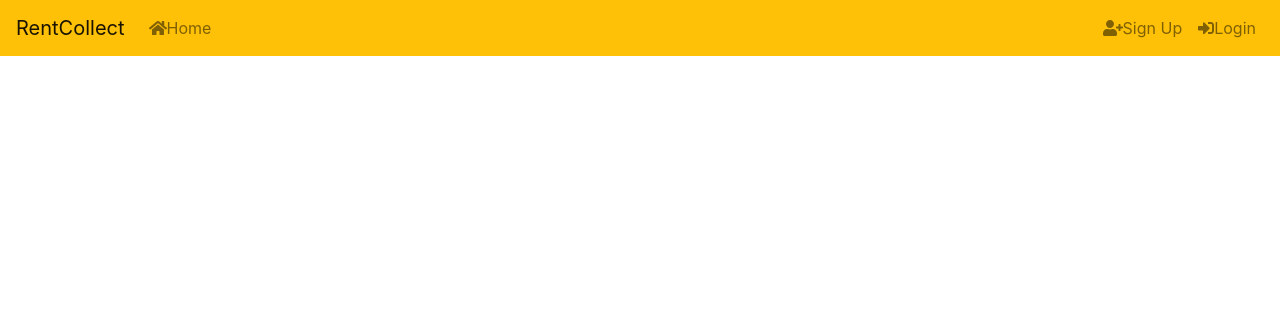
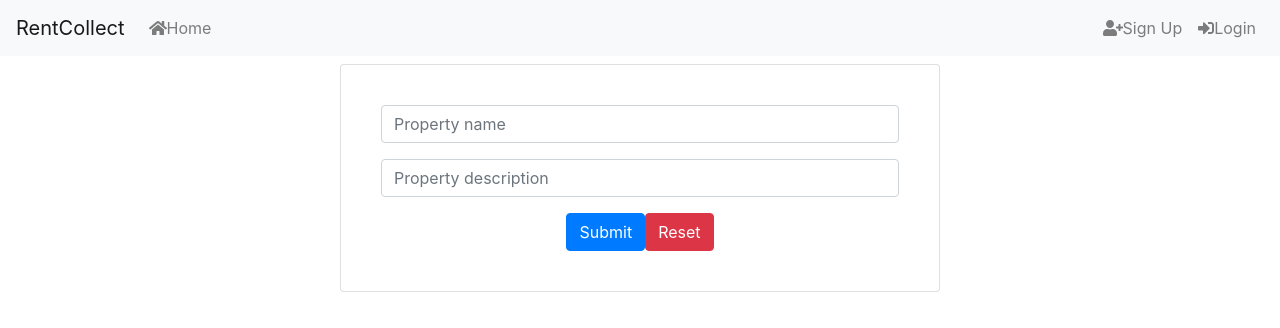
Before and after one commit to skillsapphire/rent-collect-fe, a Vue app: page /createproperty/c in a window 1280 px wide. Shown: the top 328 px of the page. Built offline with nearby package versions, Linux system fonts and the light colour scheme.

Commit message:
crud ops property

```diff
--- a/src/App.vue
+++ b/src/App.vue
@@ -1,6 +1,6 @@
 <template>
   <div id="app">
-    <nav class="navbar navbar-expand navbar-light bg-warning">
+    <nav class="navbar navbar-expand navbar-light bg-light mb-2">
       <a href class="navbar-brand" @click.prevent>RentCollect</a>
       <div class="navbar-nav mr-auto">
         <li class="nav-item">
@@ -18,7 +18,7 @@
           <router-link to="/properties" class="nav-link">All Properties</router-link>
         </li>
         <li v-if="showIfAdmin" class="nav-item">
-          <router-link to="/createproperty" class="nav-link">Create Property</router-link>
+          <router-link to="/createproperty/c" class="nav-link">Create Property</router-link>
         </li>
         <li class="nav-item">
           <router-link v-if="currentUser" to="/user" class="nav-link">User</router-link>
--- /dev/null
+++ b/src/models/property.js
@@ -0,0 +1,6 @@
+export default class PropertyModel {
+    constructor(name, description) {
+      this.name = name;
+      this.description = description;
+    }
+  }
--- a/src/router.js
+++ b/src/router.js
@@ -33,6 +33,18 @@ export const router = new Router({
       component: () => import('./views/Profile.vue')
     },
     {
+      path: '/properties',
+      name: 'Property',
+       // lazy-loaded
+       component: () => import('./views/property/Property.vue')
+    },
+    {
+      path: '/createproperty/:propId',
+      name: 'CreateProperty',
+       // lazy-loaded
+       component: () => import('./views/property/CreateProperty.vue')
+    },
+    {
       path: '/admin',
       name: 'admin',
       // lazy-loaded
--- /dev/null
+++ b/src/services/prop.service.js
@@ -0,0 +1,36 @@
+import axios from 'axios';
+import authHeader from './auth-header';
+
+const API_URL = 'http://localhost:9090/api/';
+
+class PropService {
+
+  property = {};
+
+  setProperty(property){
+    this.property = property;
+  }
+  getPropertyData(){
+    return this.property;
+  }
+  getAllProperties(userId) {
+    return axios.get(API_URL + 'property/'+userId, { headers: authHeader() });
+  }
+  getProperty(userId, propertyId) {
+    return axios.get(API_URL + 'user/'+userId+ '/property/'+ propertyId, { headers: authHeader() });
+  }
+  createEditProperty(userId, property) {
+    if(property.id){
+      return axios.put(API_URL + 'user/'+userId+ '/property/'+ property.id, property, { headers: authHeader() });
+    }
+    return axios.post(API_URL + 'property/'+userId, property, { headers: authHeader() });
+  }
+
+  deleteProperty(userId, propertyId) {
+    return axios.delete(API_URL + 'user/'+userId+ '/property/'+ propertyId, { headers: authHeader() });
+  }
+
+
+}
+
+export default new PropService();
--- /dev/null
+++ b/src/views/property/CreateProperty.vue
@@ -0,0 +1,97 @@
+<template>
+  <div class="card-container card mx-auto">
+    <form @submit="createEditProperty">
+      <div class="form-group">
+        <input
+          type="text"
+          v-model="property.name"
+          name="PropertyName"
+          class="form-control"
+          placeholder="Property name"
+          v-validate="'required|min:1|max:50'"
+        />
+      </div>
+      <div
+        v-if="submitted && errors.has('PropertyName')"
+        class="alert alert-danger"
+      >{{errors.first('PropertyName')}}</div>
+      <div class="form-group">
+        <input
+          type="text"
+          v-model="property.description"
+          name="PropertyDescription"
+          class="form-control"
+          placeholder="Property description"
+          v-validate="'required|min:1|max:500'"
+        />
+      </div>
+      <div
+        v-if="submitted && errors.has('PropertyDescription')"
+        class="alert alert-danger"
+      >{{errors.first('PropertyDescription')}}</div>
+      <div class="text-center">
+        <button class="btn btn-primary">Submit</button>
+        <button class="btn btn-danger" @click="resetForm">Reset</button>
+      </div>
+    </form>
+    <div
+      v-if="message"
+      class="alert mt-2"
+      :class="successful ? 'alert-success' : 'alert-danger'"
+    >{{message}}</div>
+  </div>
+</template>
+<script>
+import PropertyModel from '../../models/property';
+import PropService from '../../services/prop.service';
+export default {
+  name: 'CreateProperty',
+  data() {
+    return {
+      property: new PropertyModel('', ''),
+      message: '',
+      successful: true,
+      submitted: false
+    };
+  },
+  mounted(){
+      let propId = this.$route.params.propId;
+      if(propId != 'c'){
+          PropService.getProperty(this.$store.state.auth.user.id, propId).then(
+              response => {
+                  this.property = response.data;
+              }
+          );
+      }
+  },
+  methods: {
+      resetForm(){
+          this.property = new PropertyModel('', '');
+      },
+    createEditProperty(e) {
+      e.preventDefault();
+      this.submitted = true;
+      this.$validator.validate().then(isValid => {
+          if(isValid){
+            let userId = this.$store.state.auth.user.id;
+            PropService.createEditProperty(userId, this.property).then(
+                response => {
+                this.message = 'Operation successfully';
+                },
+                error => {
+                this.message = 'Error occured please try again';
+                this.successful = false;
+                }
+            );
+          }
+    });
+    }
+  }
+};
+</script>
+<style scoped>
+.card-container.card {
+  max-width: 600px !important;
+  padding: 40px 40px;
+}
+</style>
--- /dev/null
+++ b/src/views/property/Property.vue
@@ -0,0 +1,119 @@
+<template>
+  <div class="container">
+    <span v-if="totalPropertiesCount != 0" class="display-4">Total properties: {{totalPropertiesCount}}</span>
+    <div v-if="message" class="alert alert-danger alert-dismissible">
+      <button type="button" class="close" data-dismiss="alert">&times;</button>
+      <strong>{{message}}</strong>
+    </div>
+    <div v-if = "properties.length == 0" class="alert alert-info">
+      No properties found, please <router-link to="/createproperty">create property</router-link>
+    </div>
+    <div class="row">
+        <div class="col-12" v-for="property in properties" :key = "property.id">
+            <div class="card shadow">
+              <div class="card-body">
+                <h4 class="card-title">{{property.name}}</h4>
+                <p class="card-text">{{property.description}}</p>
+                <a href="property.id" class="card-link">Detail</a>
+                <a href="#" @click = "editProperty(property)" class="card-link">Edit</a>
+                 <a href="#" @click = "deleteProperty(property.id)" class="card-link">Delete</a>
+              </div>
+            </div>
+        </div>
+    </div>
+    <div class="container text-center">
+      <span v-show="loading" class="spinner-grow spinner-grow-lg text-info"></span>
+    </div>
+  </div>
+</template>
+
+<script>
+import PropService from '../../services/prop.service';
+
+export default {
+  name: 'Property',
+  data() {
+    return {
+     properties: [],
+     totalPropertiesCount: 0,
+     totalPages: 0,
+      loading: false,
+      message: ''
+
+    };
+  },
+
+methods: {
+  getAllProperties(){
+    this.loading = true;
+    PropService.getAllProperties(this.$store.state.auth.user.id).then(
+      response => {
+        this.properties = response.data.content;
+        this.totalPages = response.data.totalPages;
+        this.totalPropertiesCount = response.data.numberOfElements;
+        this.loading = false;
+      },
+      error => {
+        this.message = 'Error occured, please try again later';
+        this.loading = false;
+      }
+    );
+  },
+  deleteProperty(propertyId){
+    this.loading = true;
+    PropService.deleteProperty(this.$store.state.auth.user.id, propertyId)
+    .then(
+      response => {
+        this.getAllProperties();
+        this.loading = false;
+      },
+      error => {
+        this.message = 'Error occurred please try again';
+        this.loading = false;
+      }
+    );
+  },
+  editProperty(property){
+    this.$router.push('/createproperty/'+property.id);
+  }
+  },
+  mounted() {
+    this.getAllProperties();
+  }
+};
+</script>
+
+<style scoped>
+label {
+  display: block;
+  margin-top: 10px;
+}
+
+.card-container.card {
+  max-width: 350px !important;
+  padding: 40px 40px;
+}
+
+.card {
+  background-color: #f7f7f7;
+  padding: 20px 25px 30px;
+  margin: 0 auto 25px;
+  margin-top: 50px;
+  -moz-border-radius: 2px;
+  -webkit-border-radius: 2px;
+  border-radius: 2px;
+  -moz-box-shadow: 0px 2px 2px rgba(0, 0, 0, 0.3);
+  -webkit-box-shadow: 0px 2px 2px rgba(0, 0, 0, 0.3);
+  box-shadow: 0px 2px 2px rgba(0, 0, 0, 0.3);
+}
+
+.profile-img-card {
+  width: 96px;
+  height: 96px;
+  margin: 0 auto 10px;
+  display: block;
+  -moz-border-radius: 50%;
+  -webkit-border-radius: 50%;
+  border-radius: 50%;
+}
+</style>
```
